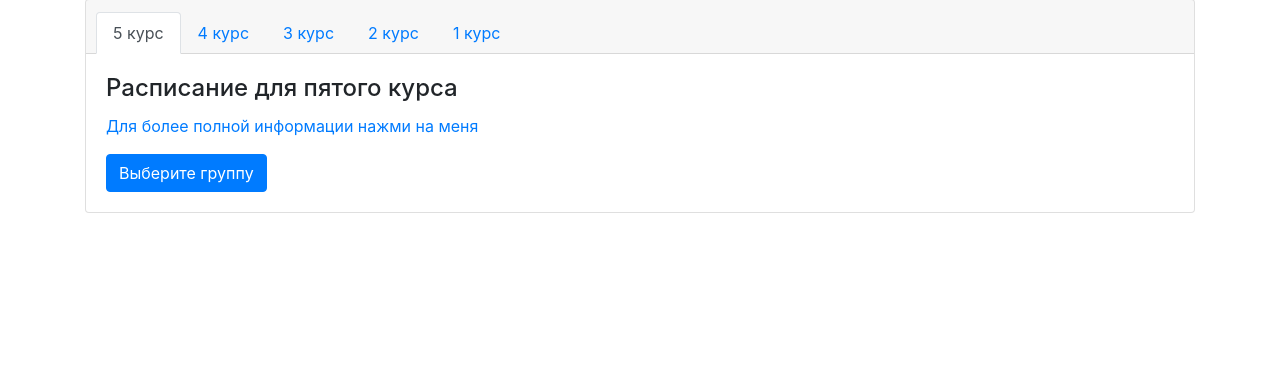
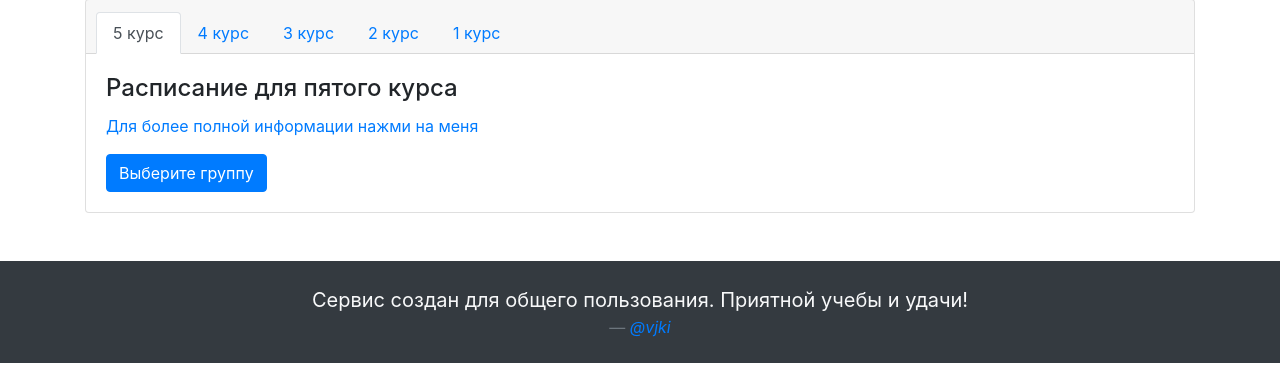
Before and after one commit to klimentlamonov/shedule_ikbsp, a Flask app: page / in a window 1280 px wide. Shown: the part 433-800 px from the top of the page. Run offline with Flask 2, Linux system fonts and the light colour scheme.

Commit message:
base.html little changes

```diff
--- a/templates/base.html
+++ b/templates/base.html
@@ -30,6 +30,15 @@
     </div>
 </div>
 {% block body %}{% endblock %}
+
+<blockquote class="blockquote text-center mt-5 mb-0 py-4 bg-dark">
+    <div class="container">
+        <p class="mb-0 text-light">Сервис создан для общего пользования. Приятной учебы и удачи!</p>
+        <footer class="blockquote-footer"><cite title="Название источника"><a
+                href="https://twitter.com/ikjvvjki">@vjki</a></cite>
+        </footer>
+    </div>
+</blockquote>
 <script src="https://code.jquery.com/jquery-3.5.1.slim.min.js"
         integrity="sha384-DfXdz2htPH0lsSSs5nCTpuj/zy4C+OGpamoFVy38MVBnE+IbbVYUew+OrCXaRkfj"
         crossorigin="anonymous"></script>
```
